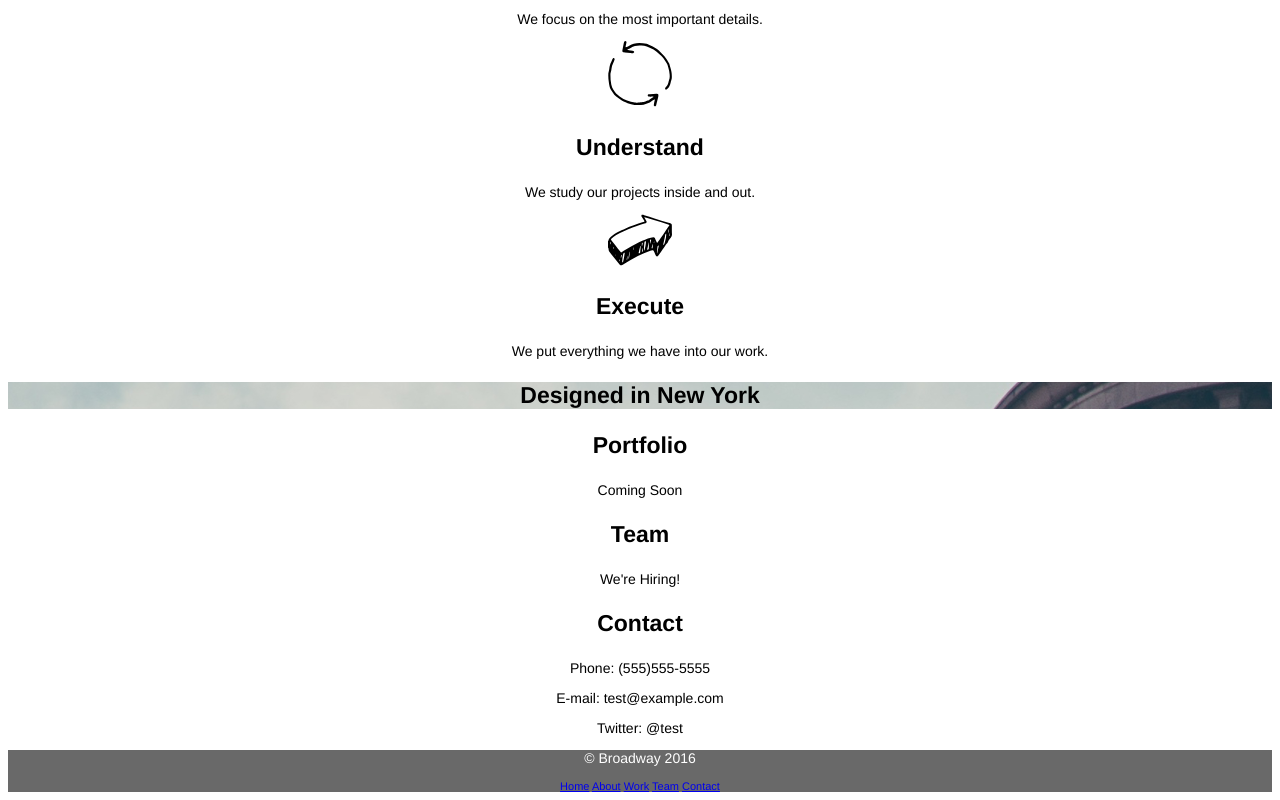
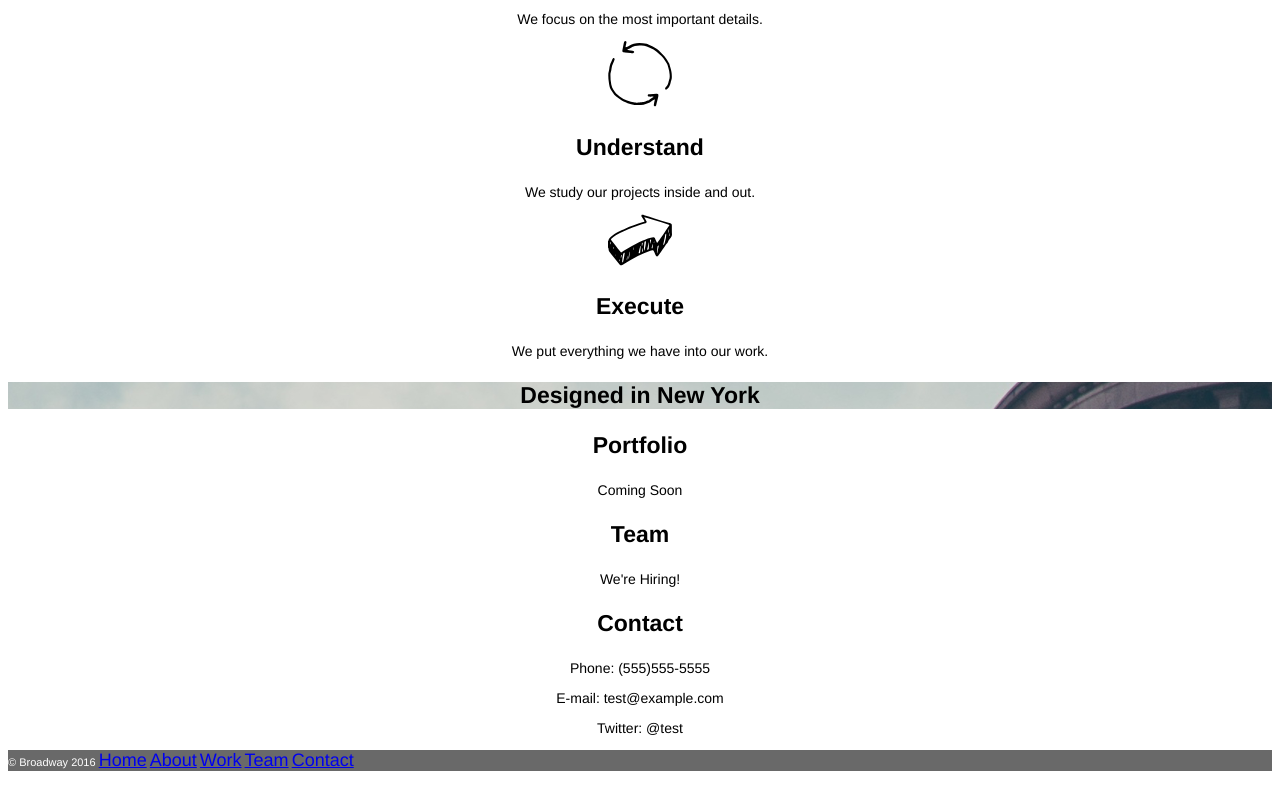
Before and after one commit to credeker/Broadway, a plain HTML site: page index.html in a window 1280 px wide. Shown: the part 470-1270 px from the top of the page. Drawn offline with Linux system fonts and the light colour scheme.

Commit message:
Style Footer and check CSS

```diff
--- a/index.html
+++ b/index.html
@@ -67,16 +67,14 @@
     <!--Footer-->
 
     <footer>
-      <p>&copy Broadway 2016</p>
-    <nav>
-        <a href="#home">Home</a>
+      <p id="copyright">&copy Broadway 2016
+        <a href="#home"> Home</a>
         <a href="#about">About</a>
         <a href="#work">Work</a>
         <a href="#team">Team</a>
         <a href="#contact">Contact</a>
-    </nav>
-
-
+      </p>
+    </footer>
 
   </body>
 </html>
--- a/resources/style.css
+++ b/resources/style.css
@@ -15,6 +15,7 @@ h1{
 
 ul{
   list-style-type: none;
+  padding-left: 0;
   font-size: 18px;
   color: white;
 }
@@ -29,12 +30,17 @@ h3{
   font-weight: bold;
 }
 
+#copyright{
+  text-align: left;
+  font-size: 11px;
+  color: white;
+  background-color: dimgray;
+}
+
 p{
   font-size: 14px;
 }
 
-footer{
-  font-size: 11px;
-  color: white;
-  background-color: dimgray;
+footer a{
+  font-size: 18px;
 }
```
